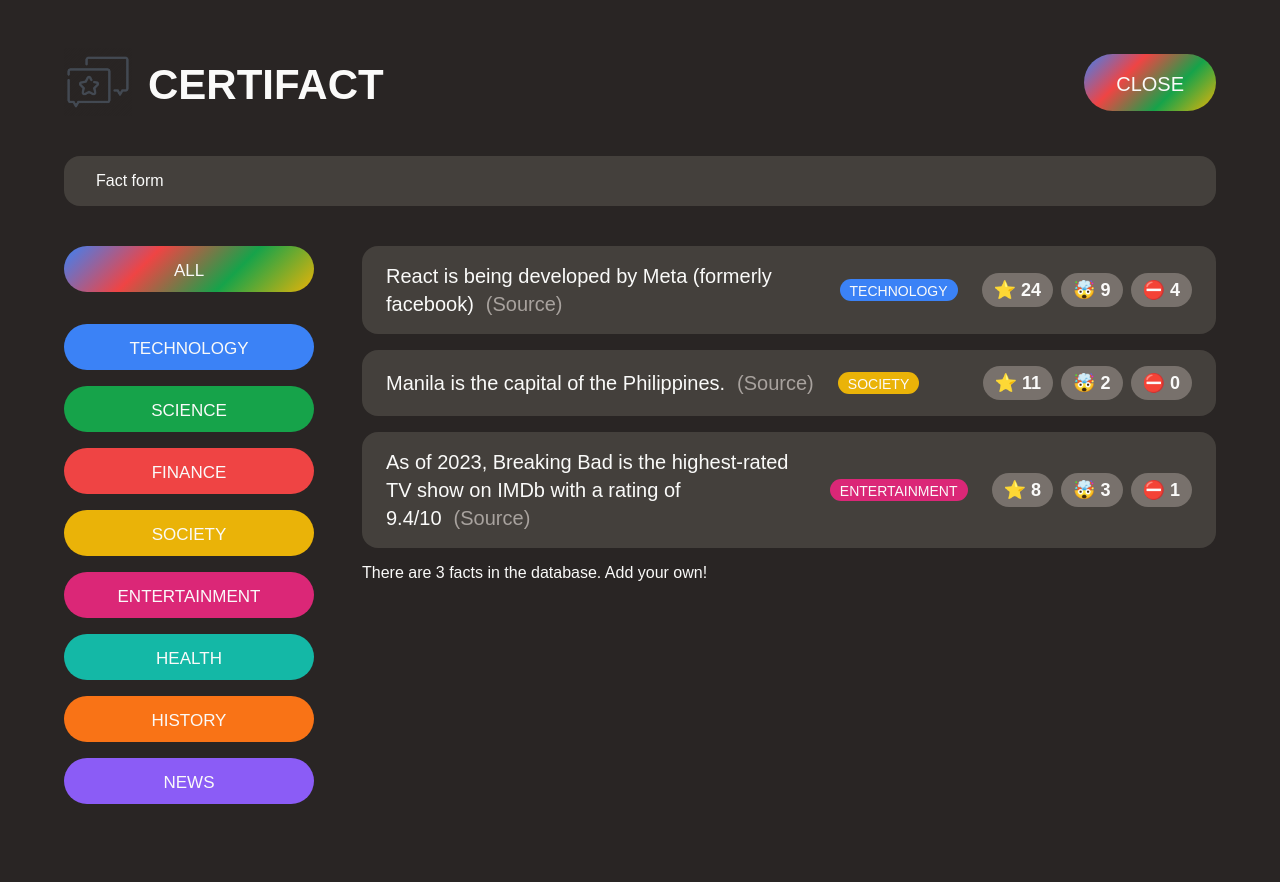
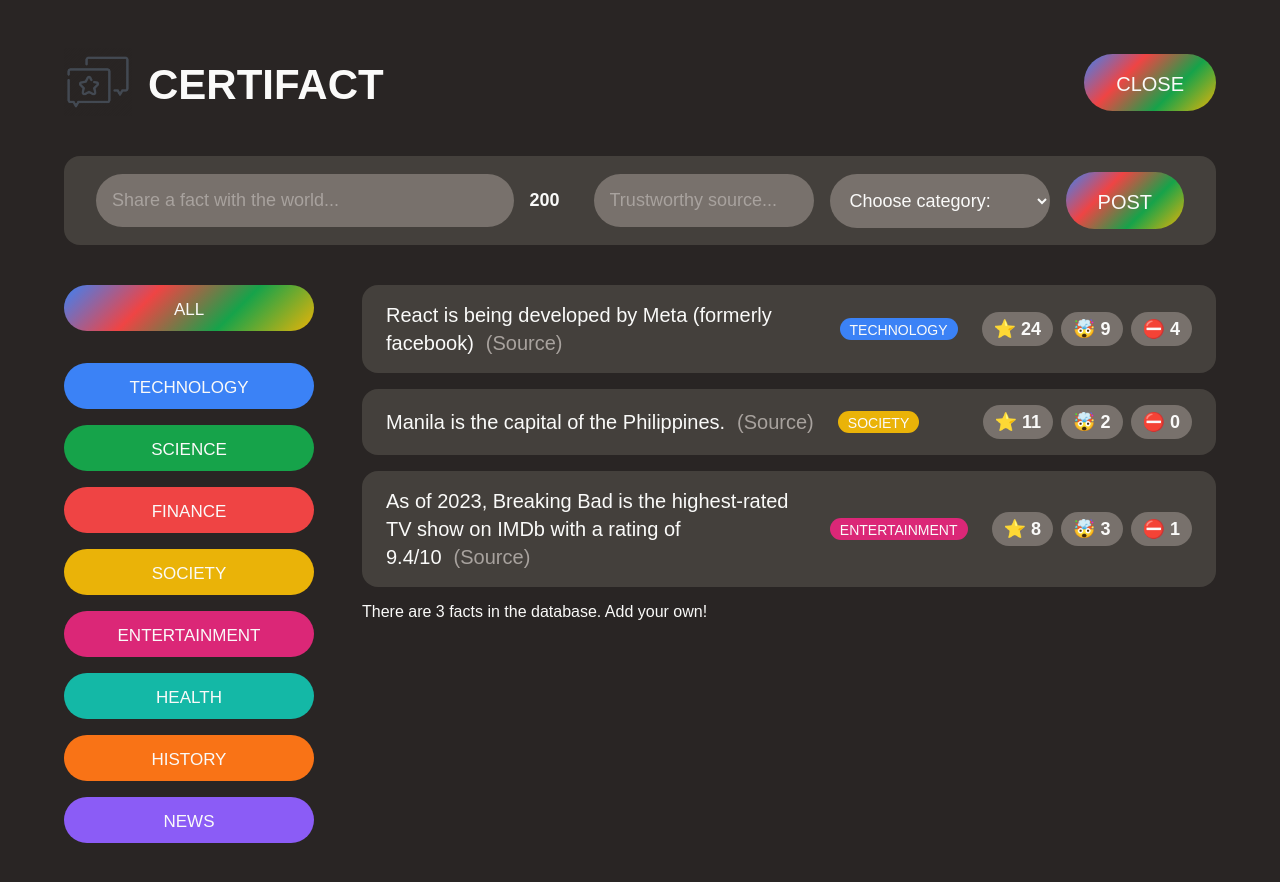
Before and after one commit to kiritoS40/certifact-app, a React (Create React App) app: page / in a window 1280 px wide. Both pictures are taken after a click on the button "SHARE A FACT". Shown: the top 882 px of the page. Built offline with nearby package versions, Linux system fonts and the light colour scheme; a web font is replaced by a local one.

Commit message:
Finish the UI for the new fact form component

```diff
--- a/src/App.js
+++ b/src/App.js
@@ -55,7 +55,7 @@
 
       {showForm ? <NewFactForm /> : null}
 
-      <main class="main">
+      <main className="main">
         <CategoryFilter />
         <FactList />
       </main>
@@ -84,7 +84,42 @@
 }
 
 function NewFactForm() {
-  return <form className="fact-form">Fact form</form>;
+  const [text, setText] = useState("");
+  const [source, setSource] = useState("");
+  const [category, setCategory] = useState("");
+  const textLength = text.length;
+
+  function handleSubmit(e) {
+    e.preventDefault();
+    console.log(text, source, category);
+  }
+
+  return (
+    <form className="fact-form" onSubmit={handleSubmit}>
+      <input
+        type="text"
+        placeholder="Share a fact with the world..."
+        value={text}
+        onChange={(e) => setText(e.target.value)}
+      />
+      <span>{200 - textLength}</span>
+      <input
+        value={source}
+        type="text"
+        placeholder="Trustworthy source..."
+        onChange={(e) => setSource(e.target.value)}
+      />
+      <select value={category} onChange={(e) => setCategory(e.target.value)}>
+        <option value="">Choose category:</option>
+        {CATEGORIES.map((category) => (
+          <option key={category.name} value={category.name}>
+            {category.name.toUpperCase()}
+          </option>
+        ))}
+      </select>
+      <button className="btn btn-large">Post</button>
+    </form>
+  );
 }
 
 function CategoryFilter() {
```
